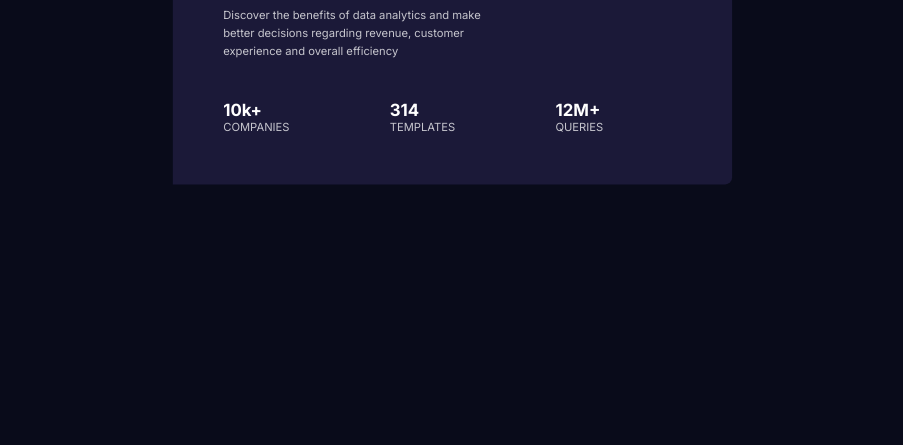
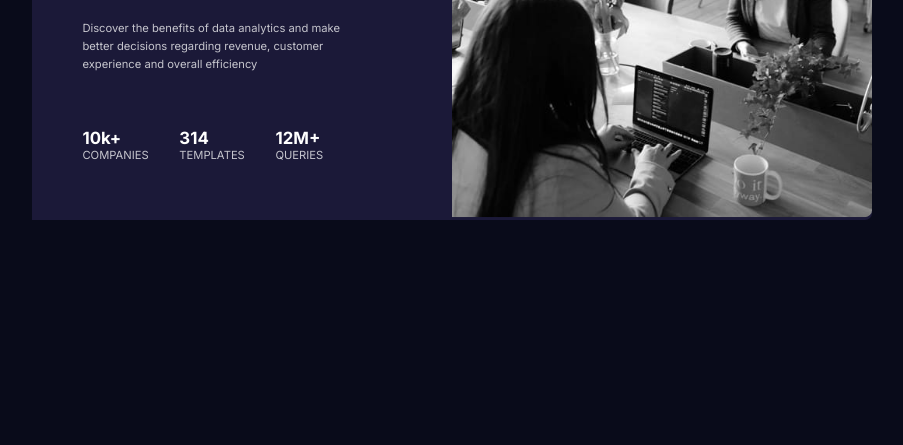
Before and after one commit to Pajoslav123/Frontendmentor-card-article-responsive, a plain HTML site: page index.html in a window 1280 px wide. Shown: the part 355-800 px from the top of the page, without its empty margins (188-1091 px from the left). Drawn offline with Linux system fonts and the light colour scheme; the site is published under a folder, as on GitHub Pages, so addresses that start at the root find nothing.

Commit message:
small change

```diff
--- a/index.html
+++ b/index.html
@@ -1,5 +1,6 @@
 <!DOCTYPE html>
 <html lang="en">
+
 <head>
     <meta charset="UTF-8">
     <link rel="stylesheet" href="style.css">
@@ -7,11 +8,13 @@
     <meta name="viewport" content="width=device-width, initial-scale=1.0">
     <title>Document</title>
 </head>
+
 <body>
     <div class="container">
         <div class="content">
             <h1 class="header">Get <span>insights</span> that help your business grow.</h1>
-            <p class = "text">Discover the benefits of data analytics and make better decisions regarding revenue, customer experience and overall efficiency</p>
+            <p class="text">Discover the benefits of data analytics and make better decisions regarding revenue,
+                customer experience and overall efficiency</p>
             <div class="stats">
                 <div class="item">
                     <h2 class="value">10k+</h2>
@@ -27,11 +30,12 @@
                 </div>
             </div>
         </div>
-        <div class = "image">
+        <div class="image">
 
-            <img src="/images/image-header-desktop.jpg" alt="">
+            <img src="images/image-header-desktop.jpg" alt="humans in office">
         </div>
 
     </div>
 </body>
+
 </html>
```
